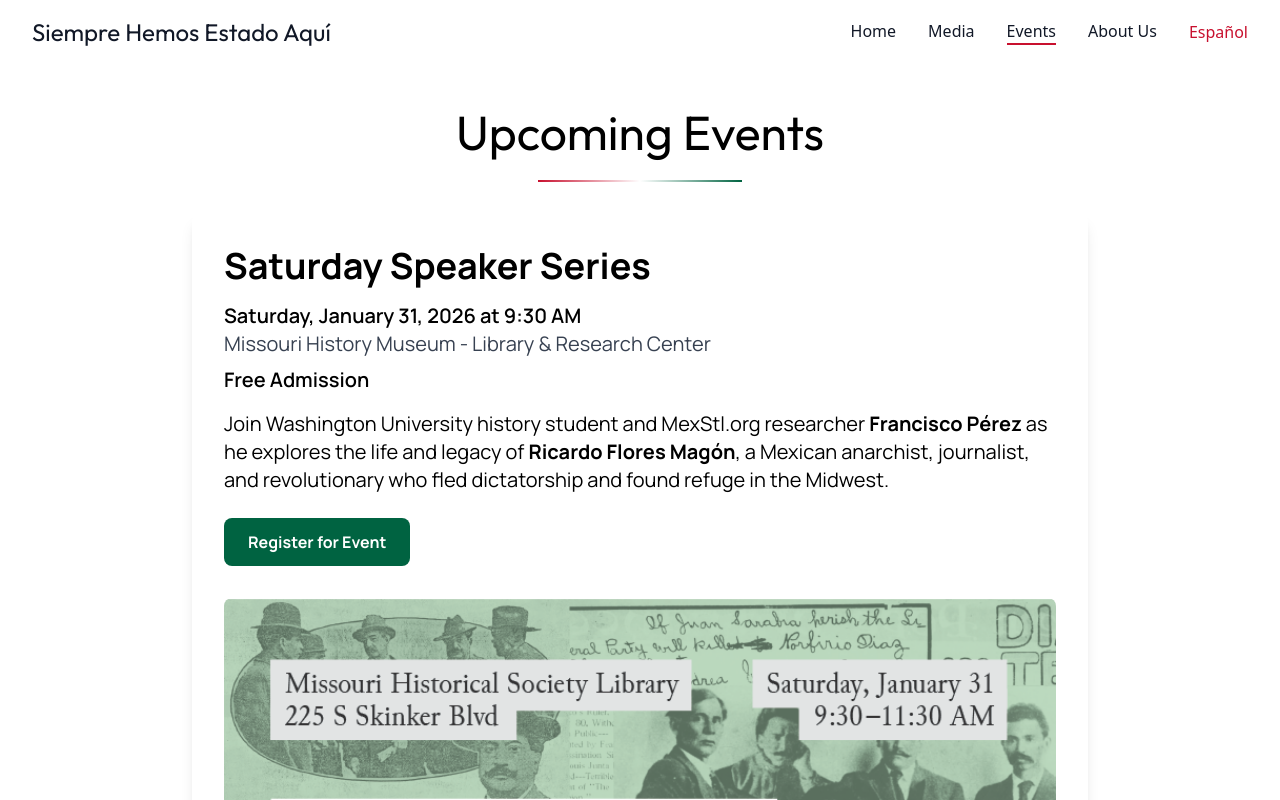
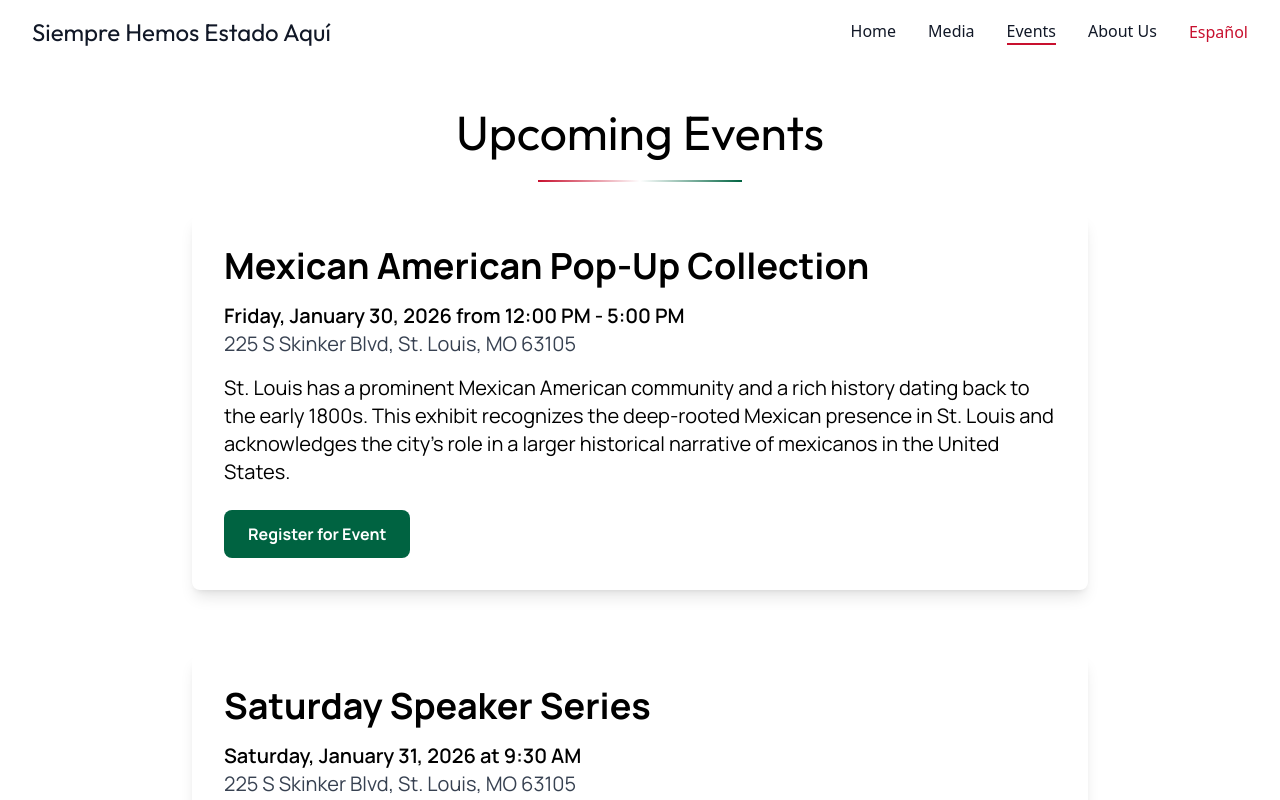
Before and after one commit to DylanAlfonso13/mexstl, a Next.js app: page /events in a window 1280 px wide. Shown: the top 800 px of the page. Built offline with nearby package versions, Linux system fonts and the light colour scheme.

Commit message:
Event added along w component, francisco perez fill in picture added

```diff
--- a/src/app/about/page.tsx
+++ b/src/app/about/page.tsx
@@ -117,7 +117,7 @@ export default function About() {
                 ? "Expected BA in Latin American Studies & History, Washington University in St. Louis"
                 : "BA Esperado en Estudios Latinoamericanos e Historia, Washington University in St. Louis"
             }
-            imageURL="/francisco_perez_picture.jpeg"
+            imageURL="/francisco_perez_picture.jpg"
           />
         </div>
         <TitleText
--- a/src/app/events/page.tsx
+++ b/src/app/events/page.tsx
@@ -1,6 +1,7 @@
 "use client";
 import Nav from "@/components/Nav";
 import TitleText from "@/components/TitleText";
+import UpcomingEvent from "@/components/UpcomingEvent";
 import { useLanguage } from "@/context/LanguageContext";
 
 export default function Media() {
@@ -17,32 +18,44 @@ export default function Media() {
           }
         />
 
+        {/* Mexican American Exhibit */}
+        <UpcomingEvent
+          language={language}
+          titleEn="Mexican American Pop-Up Collection"
+          titleEs="Colección Emergente Mexicoamericana"
+          dateEn="Friday, January 30, 2026 from 12:00 PM - 5:00 PM"
+          dateEs="Viernes, 30 de enero de 2026 de 12:00 PM - 5:00 PM"
+          locationEn="225 S Skinker Blvd, St. Louis, MO 63105"
+          locationEs="225 S Skinker Blvd, St. Louis, MO 63105"
+          descriptionEn={
+            <>
+              St. Louis has a prominent Mexican American community and a rich history dating back to the early 1800s.
+              This exhibit recognizes the deep-rooted Mexican presence in St. Louis and acknowledges the city's role
+              in a larger historical narrative of mexicanos in the United States.
+            </>
+          }
+          descriptionEs={
+            <>
+              St. Louis tiene una prominente comunidad mexicoamericana y una rica historia que se remonta a principios
+              del siglo XIX. Esta exhibición reconoce la presencia mexicana profundamente arraigada en St. Louis y
+              reconoce el papel de la ciudad en una narrativa histórica más amplia de mexicanos en los Estados Unidos.
+            </>
+          }
+          registerUrl="https://www.facebook.com/events/1916072968982801/1916072985649466/?ref_source=NEWS_FEED"
+        />
+
         {/* Saturday Speaker Series - Upcoming Event */}
-        <div className="max-w-4xl w-full my-8">
-          <div className="bg-white shadow-lg rounded-lg overflow-hidden">
-            <div className="p-6 sm:p-8">
-              <h2 className="text-2xl sm:text-3xl md:text-4xl font-bold mb-4">
-                {language === "en"
-                  ? "Saturday Speaker Series"
-                  : "Serie de Oradores del Sábado"}
-              </h2>
-              <div className="text-lg sm:text-xl mb-4">
-                <p className="font-semibold">
-                  {language === "en"
-                    ? "Saturday, January 31, 2026 at 9:30 AM"
-                    : "Sábado, 31 de enero de 2026 a las 9:30 AM"}
-                </p>
-                <p className="text-gray-700">
-                  {language === "en"
-                    ? "Missouri History Museum - Library & Research Center"
-                    : "Museo de Historia de Missouri - Biblioteca y Centro de Investigación"}
-                </p>
-                <p className="font-semibold mt-2">
-                  {language === "en" ? "Free Admission" : "Entrada Gratuita"}
-                </p>
-              </div>
-              <p className="text-base sm:text-lg md:text-xl mb-4">
-                {language === "en" ? (
+        <UpcomingEvent
+          language={language}
+          titleEn="Saturday Speaker Series"
+          titleEs="Serie de Oradores del Sábado"
+          dateEn="Saturday, January 31, 2026 at 9:30 AM"
+          dateEs="Sábado, 31 de enero de 2026 a las 9:30 AM"
+          locationEn="225 S Skinker Blvd, St. Louis, MO 63105"
+          locationEs="225 S Skinker Blvd, St. Louis, MO 63105"
+          admissionEn="Free Admission"
+          admissionEs="Entrada Gratuita"
+          descriptionEn={
             <>
               Join Washington University history student and
               MexStl.org researcher <strong>Francisco Pérez</strong> as he
@@ -50,7 +63,8 @@ export default function Media() {
               a Mexican anarchist, journalist, and revolutionary who fled
               dictatorship and found refuge in the Midwest.
             </>
-                ) : (
+          }
+          descriptionEs={
             <>
               Únase al estudiante de historia de Washington
               University e investigador de MexStl.org{" "}
@@ -59,30 +73,11 @@ export default function Media() {
               periodista y revolucionario mexicano que huía de la dictadura y
               encontró refugio en el Medio Oeste.
             </>
-                )}
-              </p>
-              <div className="mt-6">
-                <a
-                  href="https://mohistory.org/events/saturday-speaker-01-31-2026"
-                  target="_blank"
-                  rel="noopener noreferrer"
-                  className="inline-block bg-[#006341] hover:bg-green-700 text-white font-bold py-3 px-6 rounded-lg transition duration-300"
-                >
-                  {language === "en"
-                    ? "Register for Event"
-                    : "Registrarse para el Evento"}
-                </a>
-              </div>
-            </div>
-            <div className="px-6 pb-6 sm:px-8 sm:pb-8">
-              <img
-                src="/saturday-speaker-series.png"
-                alt="Saturday Speaker Series Flyer"
-                className="w-full h-auto object-cover rounded-lg"
+          }
+          registerUrl="https://mohistory.org/events/saturday-speaker-01-31-2026"
+          imageUrl="/saturday-speaker-series.png"
+          imageAlt="Saturday Speaker Series Flyer"
         />
-            </div>
-          </div>
-        </div>
 
         <TitleText
           text={
--- /dev/null
+++ b/src/components/UpcomingEvent.tsx
@@ -0,0 +1,92 @@
+interface UpcomingEventProps {
+  titleEn: string;
+  titleEs: string;
+  dateEn: string;
+  dateEs: string;
+  location?: string;
+  locationEn?: string;
+  locationEs?: string;
+  admissionEn?: string;
+  admissionEs?: string;
+  descriptionEn: React.ReactNode;
+  descriptionEs: React.ReactNode;
+  registerUrl?: string;
+  registerTextEn?: string;
+  registerTextEs?: string;
+  imageUrl?: string;
+  imageAlt?: string;
+  language: string;
+}
+
+export default function UpcomingEvent({
+  titleEn,
+  titleEs,
+  dateEn,
+  dateEs,
+  location,
+  locationEn,
+  locationEs,
+  admissionEn,
+  admissionEs,
+  descriptionEn,
+  descriptionEs,
+  registerUrl,
+  registerTextEn = "Register for Event",
+  registerTextEs = "Registrarse para el Evento",
+  imageUrl,
+  imageAlt,
+  language,
+}: UpcomingEventProps) {
+  return (
+    <div className="max-w-4xl w-full my-8">
+      <div className="bg-white shadow-lg rounded-lg overflow-hidden">
+        <div className="p-6 sm:p-8">
+          <h2 className="text-2xl sm:text-3xl md:text-4xl font-bold mb-4">
+            {language === "en" ? titleEn : titleEs}
+          </h2>
+          <div className="text-lg sm:text-xl mb-4">
+            <p className="font-semibold">
+              {language === "en" ? dateEn : dateEs}
+            </p>
+            {(locationEn || locationEs || location) && (
+              <p className="text-gray-700">
+                {language === "en"
+                  ? locationEn || location
+                  : locationEs || location}
+              </p>
+            )}
+            {(admissionEn || admissionEs) && (
+              <p className="font-semibold mt-2">
+                {language === "en" ? admissionEn : admissionEs}
+              </p>
+            )}
+          </div>
+          <p className="text-base sm:text-lg md:text-xl mb-4">
+            {language === "en" ? descriptionEn : descriptionEs}
+          </p>
+          {registerUrl && (
+            <div className="mt-6">
+              <a
+                href={registerUrl}
+                target="_blank"
+                rel="noopener noreferrer"
+                className="inline-block bg-[#006341] hover:bg-green-700 text-white font-bold py-3 px-6 rounded-lg transition duration-300"
+              >
+                {language === "en" ? registerTextEn : registerTextEs}
+              </a>
+            </div>
+          )}
+        </div>
+        {imageUrl && (
+          <div className="px-6 pb-6 sm:px-8 sm:pb-8">
+            <img
+              src={imageUrl}
+              alt={imageAlt || "Event flyer"}
+              className="w-full h-auto object-cover rounded-lg"
+            />
+          </div>
+        )}
+      </div>
+    </div>
+  );
+}
```
Also changed, not shown: public/francisco_perez_picture.jpg (added). Lines whose indentation alone changed are shown as unchanged.
